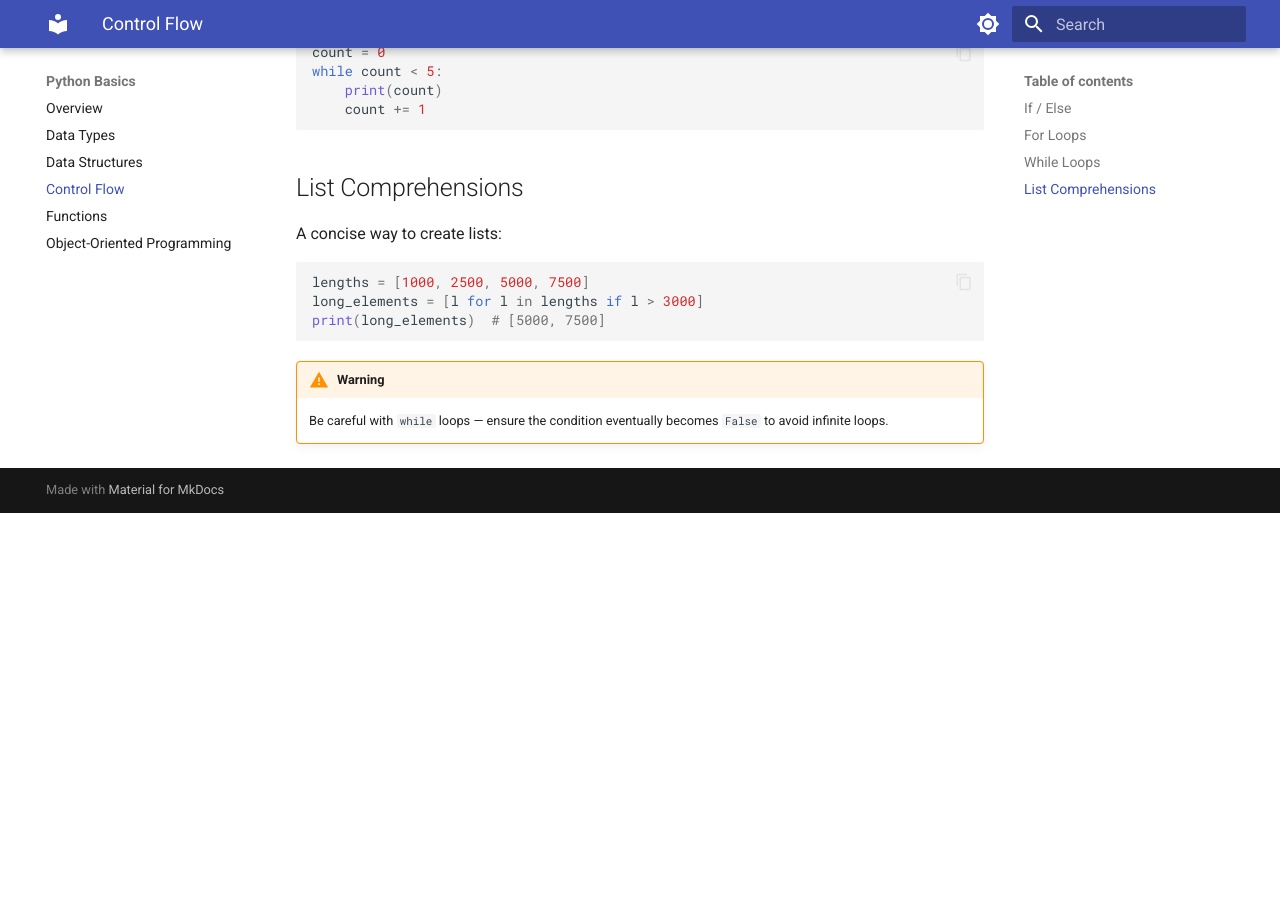
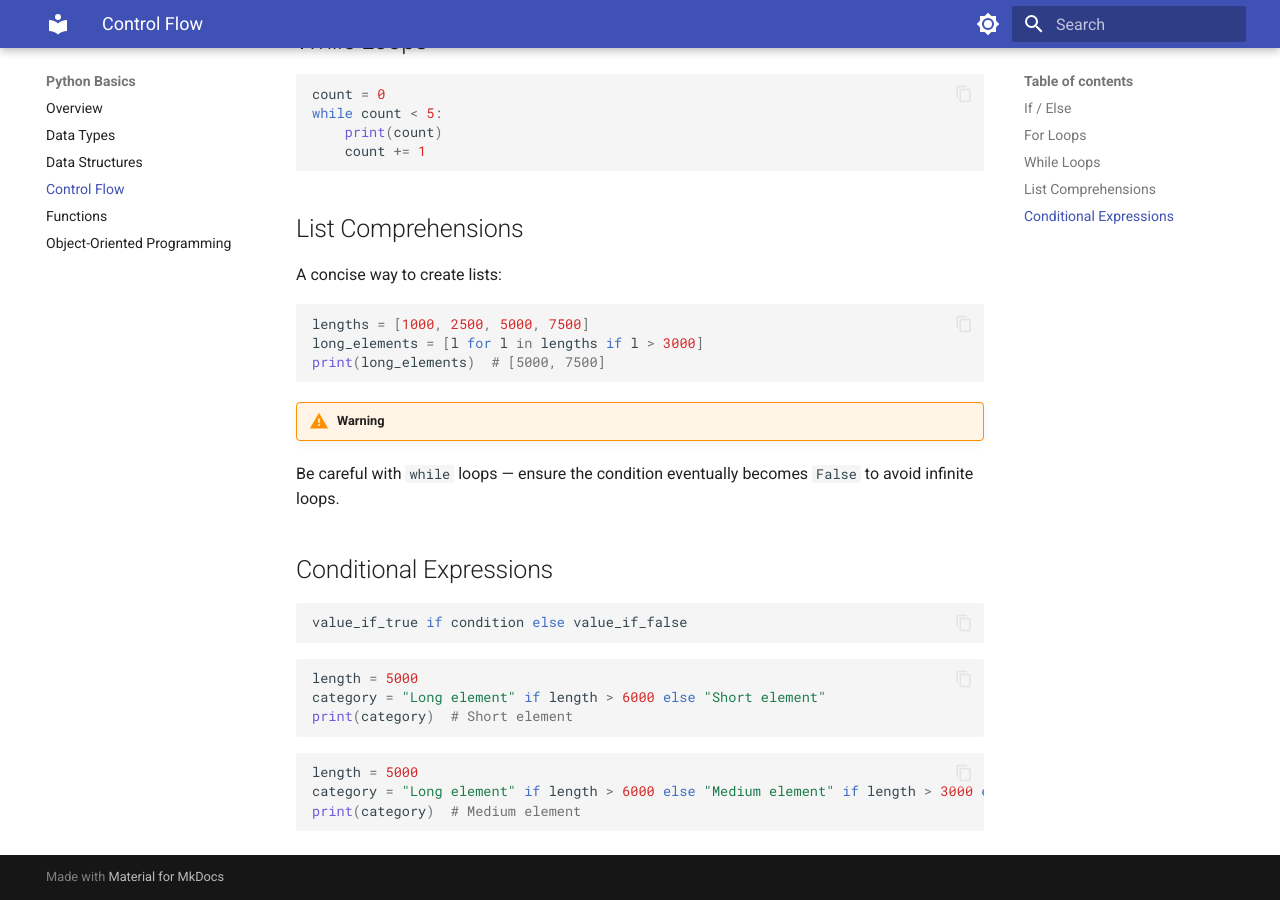
Before and after one commit to Brunner246/berner-fachhochschule-python, an MkDocs documentation site: the page built from docs/python-basics/control-flow.md, in a window 1280 px wide and 900 px high, scrolled down 2129 px. Built offline with MkDocs 1.6.1 and Material for MkDocs 9.7.7, drawn with Linux system fonts in a browser that asks for light colours; before the commit the page ends 2642 px from its top, so only the background shows below that.

Commit message:
Add content images

````diff
--- a/docs/python-basics/control-flow.md
+++ b/docs/python-basics/control-flow.md
@@ -1,6 +1,8 @@
 # Control Flow
 
 Control flow statements let you execute code conditionally or repeatedly.
+
+![Control flow](https://realpython.com/cdn-cgi/image/width=960,format=auto/https://files.realpython.com/media/Python-while-Loops-Indefinite-Iteration_Watermarked.2dfa40d8e92c.jpg)
 
 ## If / Else
 
@@ -71,4 +73,22 @@
 ```
 
 !!! warning
-    Be careful with `while` loops — ensure the condition eventually becomes `False` to avoid infinite loops.
+Be careful with `while` loops — ensure the condition eventually becomes `False` to avoid infinite loops.
+
+## Conditional Expressions
+
+```python
+value_if_true if condition else value_if_false
+```
+
+```python
+length = 5000
+category = "Long element" if length > 6000 else "Short element"
+print(category)  # Short element
+```
+
+```python
+length = 5000
+category = "Long element" if length > 6000 else "Medium element" if length > 3000 else "Short element"
+print(category)  # Medium element
+```
````
Also changed, not shown: docs/cadwork-api/geometry.md (+2 -2 lines), docs/python-basics/data-structures.md (+2 -0 lines), docs/python-basics/data-types.md (+2 -0 lines), docs/python-basics/functions.md (+2 -0 lines), docs/python-basics/oop.md (+2 -0 lines), docs/assets/distance.png (renamed from assets/distance.png), docs/assets/lcs.png (renamed from assets/lcs.png), docs/cadwork-api/image.png (deleted).
